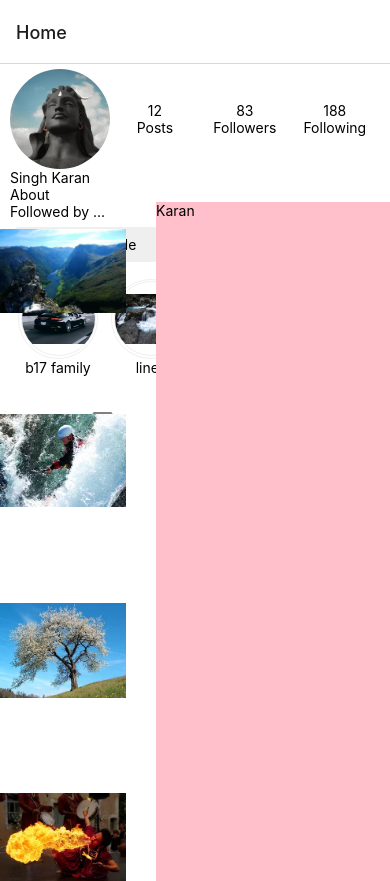
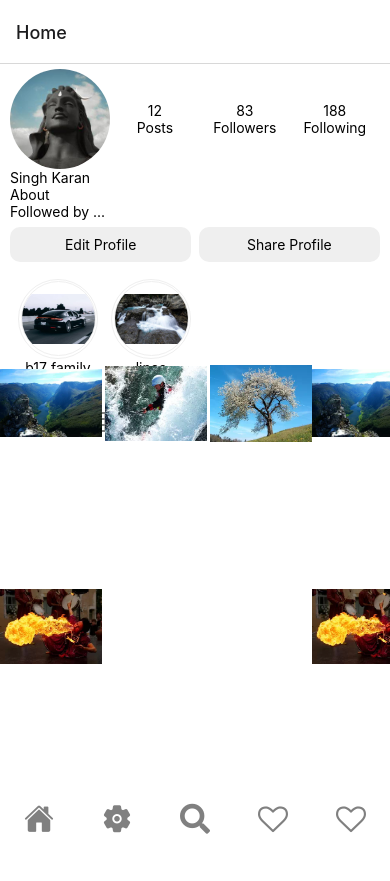
Before and after one commit to Ranak17/ReactNavigation, a React Native app: screen /Home in a window 390 px wide. Shown: the top 881 px of the page. After the commit the page ends 844 px from the top, so only its background shows below. Built offline with nearby package versions, Linux system fonts and the light colour scheme.

Commit message:
some correction

```diff
--- a/src/screens/Home.js
+++ b/src/screens/Home.js
@@ -27,10 +27,11 @@ export default function Home({navigation}) {
     <ScrollView   contentContainerStyle={{
     minHeight: '100%',
     paddingBottom: 60,
+    backgroundColor:'white'
   }}>
-    <View style={{flex:1,backgroundColor:'white'}}>
+    <View style={{flex:1}}>
         <StatusBar />
-        <View style={{marginHorizontal:10,flex:.6,backgroundColor:'white'}}>
+        <View style={{marginHorizontal:10,flex:.6}}>
         <View style={{height:100,width:'100%',marginTop:5}}>
           <View style={{flexDirection:'row',flex:1}}>
             <View style={{borderRadius:100,overflow:'hidden',width:100,alignItems:'center',justifyContent:'center'}}>
@@ -80,11 +81,15 @@ export default function Home({navigation}) {
           </View>
         </View>
         <View style={{height:30,flexDirection:'row',justifyContent:'space-between',marginTop:20}}>
+          <TouchableOpacity style={Style.icon} onPress={()=>{scrollRef.current.scrollTo({x:-phoneWidth,y:0,animated:true});}}><MaterialIcons name="grid-on" size={24} color="gray" /></TouchableOpacity>
           <TouchableOpacity style={Style.icon} onPress={()=>scrollRef.current.scrollTo({x:phoneWidth,y:0,animated:true})}><MaterialIcons name="grid-on" size={24} color="gray" /></TouchableOpacity>
-          <TouchableOpacity style={Style.icon} onPress={()=>scrollRef.current.scrollTo({x:-phoneWidth,y:0,animated:true})}><MaterialIcons name="grid-on" size={24} color='gray' /></TouchableOpacity>
         </View>
         </View>
-        <ScrollView horizontal ref={scrollRef}>
+        <ScrollView
+        showsHorizontalScrollIndicator={true}
+          contentInset={{ top: -20 }}
+  contentOffset={{ x: 0, y: 20 }}
+        horizontal ref={scrollRef} style={{flex:1}}>
           <View style={{width:phoneWidth,flex:.4,marginTop:4,flexDirection:'row',justifyContent:'space-between',flexWrap:"wrap"}}>
             {names.map((ele,index)=>{
               return(<TouchableOpacity key={index} style={Style.post} onPress={()=>{navigation.navigate("Posts",{id:index})}}>
@@ -93,7 +98,14 @@ export default function Home({navigation}) {
             })}
 
         </View>
-        <View style={{width:phoneWidth,backgroundColor:'pink'}}><Text>Karan</Text></View>
+        <View style={{width:phoneWidth,flex:.4,marginTop:4,flexDirection:'row',justifyContent:'space-between',flexWrap:"wrap"}}>
+            {names.map((ele,index)=>{
+              return(<TouchableOpacity key={index} style={Style.post} onPress={()=>{navigation.navigate("Posts",{id:index})}}>
+              <Image resizeMode='contain' style={Style.postPic} source={ele.picSource}/>
+            </TouchableOpacity>)
+            })}
+
+        </View>
       </ScrollView>
 
 
@@ -133,7 +145,7 @@ icon:{
 },
 post:{
   height:130,
-  width:126,
+  width:"32.8%",
   marginBottom:2
 },
 postPic:{
--- a/src/screens/Likes.js
+++ b/src/screens/Likes.js
@@ -1,32 +1,11 @@
 import React,{useRef} from 'react'
 import { Text, View , Button, ScrollView} from 'react-native';
 import Footer from './Footer';
-
 function Likes() {
-  const scrollRef = useRef(null);
-
-  const handleScroll = () => {
-    scrollRef.current.scrollTo({ x: 0, y: 100, animated: true });
-  };
 
   return (
     <>
-      <Button title="Scroll" onPress={handleScroll} />
-      <ScrollView
-        ref={scrollRef}
-        showsVerticalScrollIndicator={false}
-        style={{ height: 200 }}
-      >
-        <View style={{ height: 500, backgroundColor: 'gold' }}>
-          <Text>Item 1</Text>
-        </View>
-        <View style={{ height: 500, backgroundColor: 'blue' }}>
-          <Text>Item 2</Text>
-        </View>
-        <View style={{ height: 50, backgroundColor: 'green' }}>
-          <Text>Item 3</Text>
-        </View>
-      </ScrollView>
+      <Button title="Scroll" />
     </>
   )
 }
--- a/src/screens/Posts.js
+++ b/src/screens/Posts.js
@@ -71,7 +71,7 @@ function Posts({route}) {
         <View style={{backgroundColor:'white',height:70,flexDirection:'row'}}>
         <View style={{flex:.2,height:'100%',justifyContent:'center',alignItems:'center'}}>
             <View style={{width:45,height:45,marginLeft:5,borderRadius:100,overflow:'hidden'}}>
-                <Image style={{width:45,height:45}} source={require('../../assets/1.png')} />
+                <Image style={{width:45,height:45}} source={require('../../assets/shiva.jpg')} />
             </View>
         </View>
         <View style={{flex:.7,height:'100%'}}>
@@ -84,7 +84,7 @@ function Posts({route}) {
         </View>
         </View>
         <View style={{height:270,alignItems:'center',justifyContent:'center'}}>
-            <Image style={{flex:1,resizeMode:'cover',height:200,width:200}} source={ele.item.picSource} />
+            <Image style={{flex:1,resizeMode:'cover'}} source={ele.item.picSource} />
         </View>
         <View style={{height:30,flexDirection:'row',justifyContent:'space-between'}}>
             <View style={{flexDirection:'row',flex:.5}}>
```
Also changed, not shown: package.json (+5 -2 lines), 1 other file (tests, documents, lock files or other folders).
